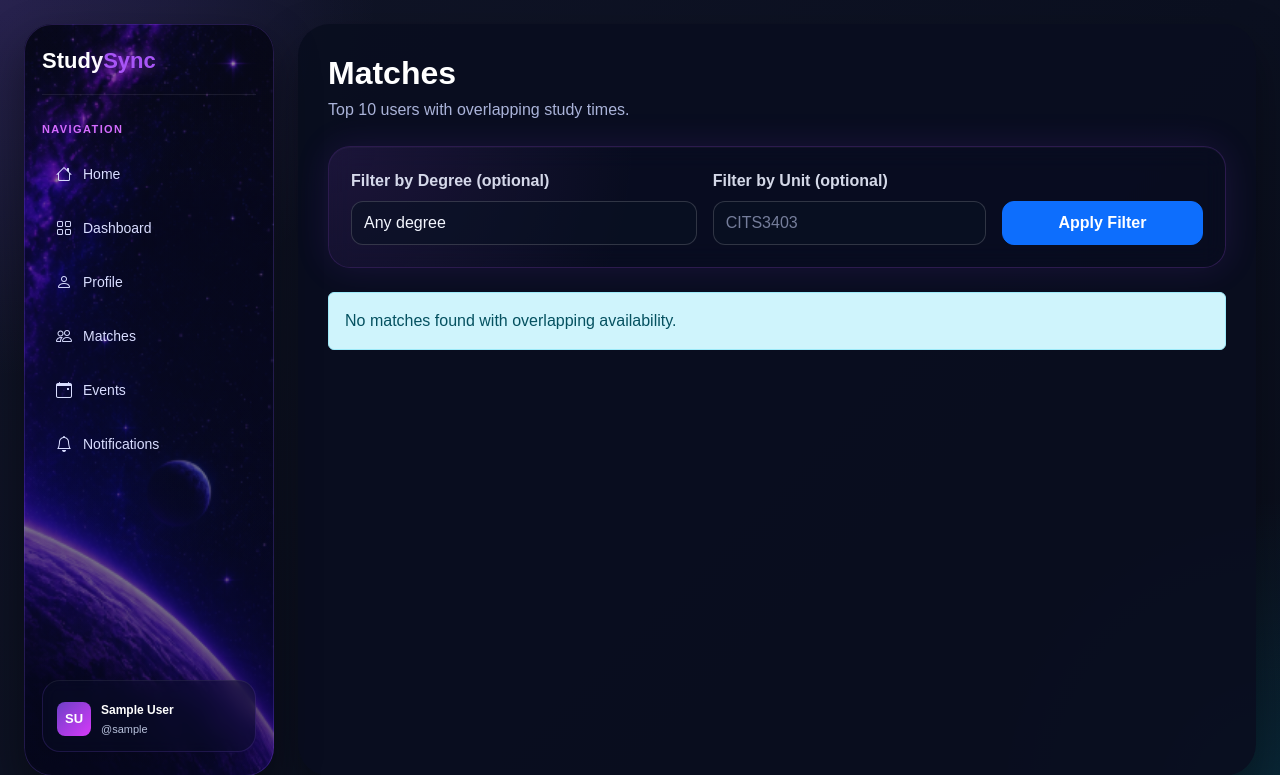
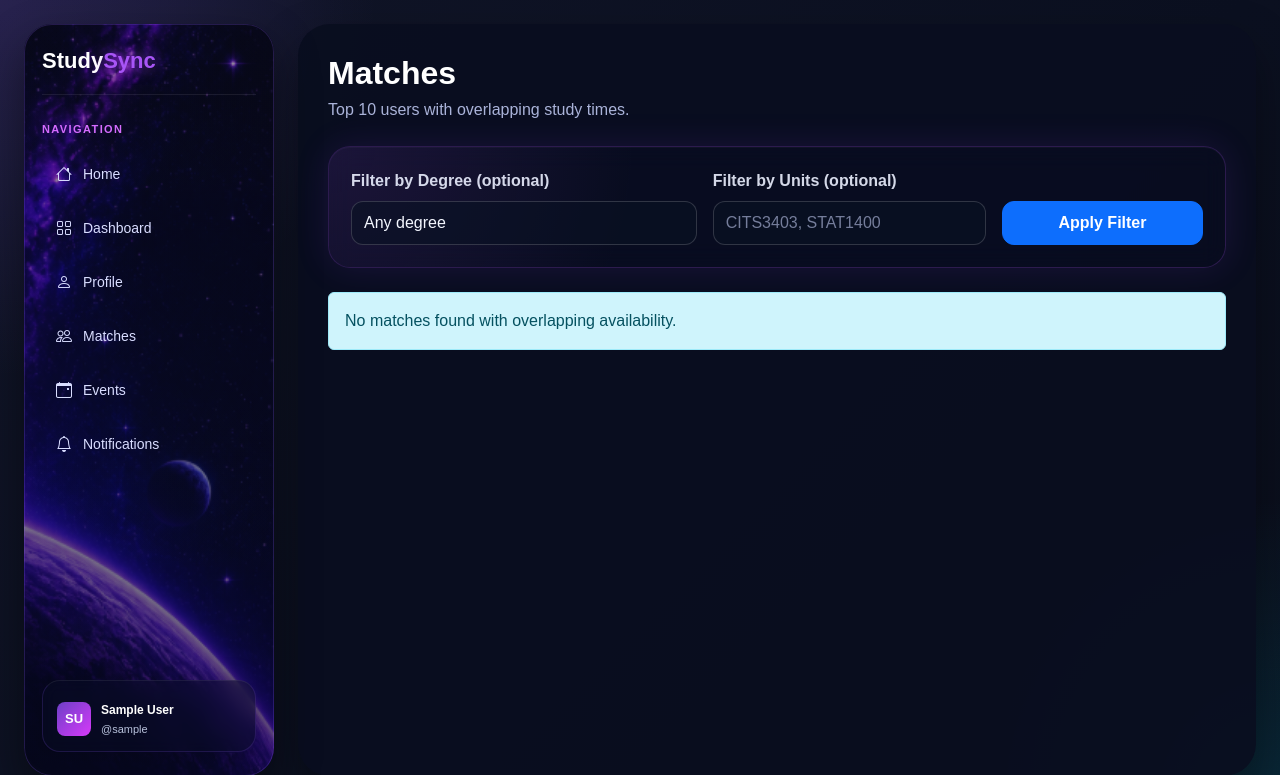
Before and after one commit to OCEsLastHope/cits3403, a Flask app: page /matches in a window 1280 px wide. Shown: the top 775 px of the page. Run offline with Flask 3, Linux system fonts and the light colour scheme; a user stored in the database is signed in; tables that the repository leaves empty hold one stand-in row (values such as "Sample post").

Commit message:
Add multi-unit filter for matches page

```diff
--- a/app/routes.py
+++ b/app/routes.py
@@ -468,7 +468,7 @@ def calculate_availability_score(overlap_by_day):
     }
 
 
-def find_matches(user_id, selected_degree_option_id=None, selected_unit_code=None):
+def find_matches(user_id, selected_degree_option_id=None, selected_unit_codes=None):
     requester = db.session.get(User, user_id)
 
     if not requester:
@@ -560,7 +560,7 @@ def find_matches(user_id, selected_degree_option_id=None, selected_unit_code=Non
             requester_units.intersection(candidate_units)
         )
 
-        if selected_unit_code and selected_unit_code not in shared_units:
+        if selected_unit_codes and not set(selected_unit_codes).intersection(shared_units):
             continue
 
         shared_unit_count = len(shared_units)
@@ -1255,15 +1255,27 @@ def leave_event(event_id):
 @login_required
 def matches():
     selected_degree_option_id = request.args.get("degree_option_id", type=int)
-    selected_unit_code = request.args.get("unit_code", "").strip().upper()
-    if selected_unit_code and not UNIT_CODE_PATTERN.match(selected_unit_code):
-        flash("Unit filter must use format AAAA1234.", "error")
-        selected_unit_code = ""
+    selected_unit_codes_raw = request.args.get("unit_codes", "")
+    selected_unit_codes = []
+    invalid_unit_codes = []
+
+    for item in selected_unit_codes_raw.split(","):
+        unit_code = item.strip().upper()
+        if not unit_code:
+            continue
+        if not UNIT_CODE_PATTERN.match(unit_code):
+            invalid_unit_codes.append(unit_code)
+            continue
+        if unit_code not in selected_unit_codes:
+            selected_unit_codes.append(unit_code)
+
+    if invalid_unit_codes:
+        flash("Unit filters must use format AAAA1234.", "error")
 
     degree_options = get_degree_options_by_category()
     requester = current_user
 
-    match_results = find_matches(requester.id, selected_degree_option_id, selected_unit_code)
+    match_results = find_matches(requester.id, selected_degree_option_id, selected_unit_codes)
 
     message = ""
     if not match_results:
@@ -1278,7 +1290,7 @@ def matches():
         matches=match_results[:10],
         degree_options=degree_options,
         selected_degree_option_id=selected_degree_option_id,
-        selected_unit_code=selected_unit_code,
+        selected_unit_codes=selected_unit_codes,
         message=message,
     )
 
--- a/app/templates/matches.html
+++ b/app/templates/matches.html
@@ -70,8 +70,8 @@
             </select>
         </div>
         <div class="col-md-4">
-            <label for="unitFilter" class="form-label">Filter by Unit (optional)</label>
-            <input id="unitFilter" name="unit_code" class="form-control text-uppercase unit-autocomplete matches-filter-input" placeholder="CITS3403" value="{{ selected_unit_code or '' }}" autocomplete="off" list="unitSuggestions">
+            <label for="unitFilter" class="form-label">Filter by Units (optional)</label>
+            <input id="unitFilter" name="unit_codes" class="form-control text-uppercase unit-autocomplete matches-filter-input" placeholder="CITS3403, STAT1400" value="{{ (selected_unit_codes or []) | join(', ') }}" autocomplete="off" list="unitSuggestions">
             <datalist id="unitSuggestions"></datalist>
         </div>
         <div class="col-md-3">
@@ -115,16 +115,20 @@
     let timer;
     const unitSearchUrl = "{{ url_for('main.search_units') }}";
     unitInput.addEventListener('input', () => {
-        const query = unitInput.value.trim().toUpperCase();
-        unitInput.value = query;
-        if (query.length < 2) {
+        const fullValue = unitInput.value.toUpperCase();
+        unitInput.value = fullValue;
+
+        const tokens = fullValue.split(',');
+        const activeToken = (tokens[tokens.length - 1] || '').trim();
+
+        if (activeToken.length < 2) {
             suggestions.innerHTML = '';
             return;
         }
         clearTimeout(timer);
         timer = setTimeout(async () => {
             try {
-                const response = await fetch(`${unitSearchUrl}?q=${encodeURIComponent(query)}`);
+                const response = await fetch(`${unitSearchUrl}?q=${encodeURIComponent(activeToken)}`);
                 if (!response.ok) return;
                 const payload = await response.json();
                 const units = Array.isArray(payload.units) ? payload.units : [];
```
